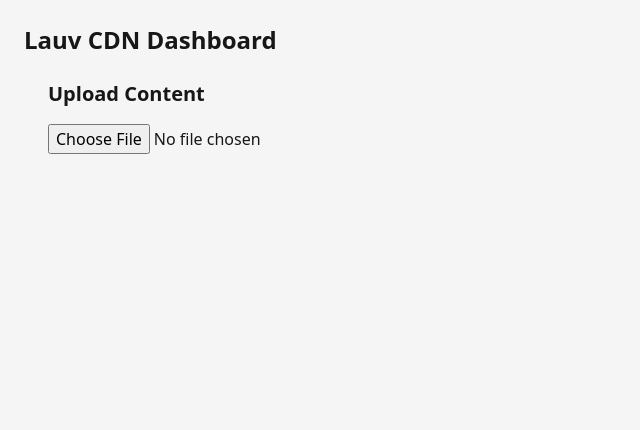
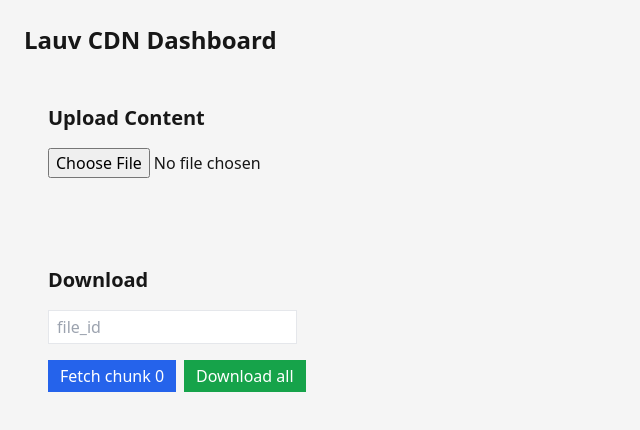
Before and after one commit to Itslavisha/Lauvcdn, a React (Vite) app in the folder frontend/: page / in a window 1280 px wide. Shown: the top 430 px of the page, without its empty margins (0-640 px from the left). Built offline with nearby package versions, Linux system fonts and the light colour scheme; no server answers.

Commit message:
feat(storage/router/frontend): per-chunk certification, region-aware routing, simple download page

```diff
--- a/frontend/src/main.tsx
+++ b/frontend/src/main.tsx
@@ -2,13 +2,15 @@ import React from 'react'
 import { createRoot } from 'react-dom/client'
 import './styles.css'
 import UploadPage from './pages/Upload'
+import DownloadPage from './pages/Download'
 
 function App() {
   return (
     <div className="min-h-screen bg-neutral-100 text-neutral-900 dark:bg-neutral-900 dark:text-neutral-50">
-      <div className="p-6">
+      <div className="p-6 space-y-6">
         <h1 className="text-2xl font-bold">Lauv CDN Dashboard</h1>
         <UploadPage />
+        <DownloadPage />
       </div>
     </div>
   )
--- /dev/null
+++ b/frontend/src/pages/Download.tsx
@@ -0,0 +1,40 @@
+import React, { useState } from 'react'
+
+const STORAGE_US_CANISTER_ID = import.meta.env.VITE_STORAGE_US_CANISTER_ID || '<update-after-deploy>'
+const BASE = `https://${STORAGE_US_CANISTER_ID}.localhost:4943`
+
+export default function DownloadPage() {
+  const [fileId, setFileId] = useState('')
+  const [status, setStatus] = useState('')
+
+  async function fetchChunk() {
+    const url = `${BASE}/file/${encodeURIComponent(fileId)}?chunk=0`
+    setStatus('Fetching chunk 0...')
+    const res = await fetch(url)
+    setStatus(`${res.status} ${res.statusText}`)
+  }
+
+  async function fetchAll() {
+    const url = `${BASE}/file/${encodeURIComponent(fileId)}/download`
+    setStatus('Downloading...')
+    const res = await fetch(url)
+    const blob = await res.blob()
+    const a = document.createElement('a')
+    a.href = URL.createObjectURL(blob)
+    a.download = fileId
+    a.click()
+    setStatus('Downloaded')
+  }
+
+  return (
+    <div className="p-6 space-y-4">
+      <h2 className="text-xl font-semibold">Download</h2>
+      <input className="border px-2 py-1" placeholder="file_id" value={fileId} onChange={e=>setFileId(e.target.value)} />
+      <div className="space-x-2">
+        <button className="px-3 py-1 bg-blue-600 text-white" onClick={fetchChunk}>Fetch chunk 0</button>
+        <button className="px-3 py-1 bg-green-600 text-white" onClick={fetchAll}>Download all</button>
+      </div>
+      <div className="opacity-70">{status}</div>
+    </div>
+  )
+}
```
Also changed, not shown: 2 other files (tests, documents, lock files or other folders).
